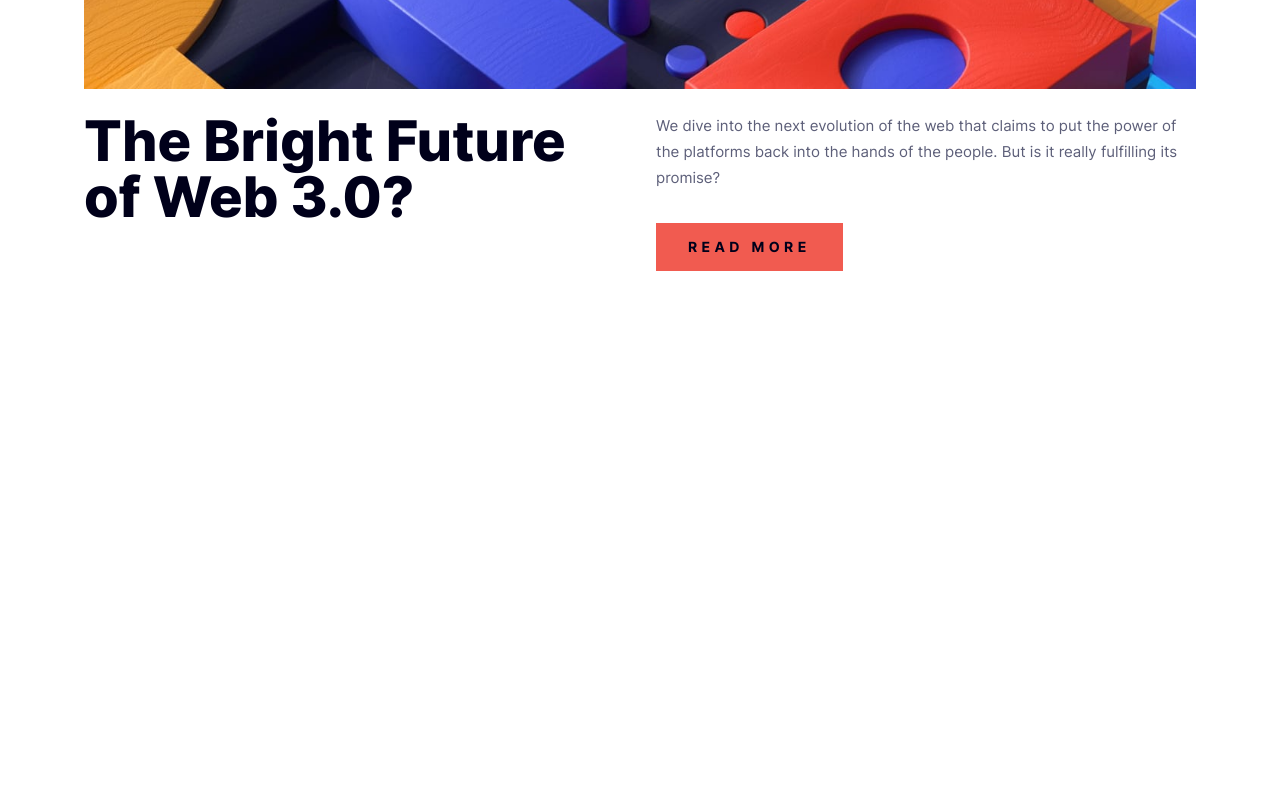
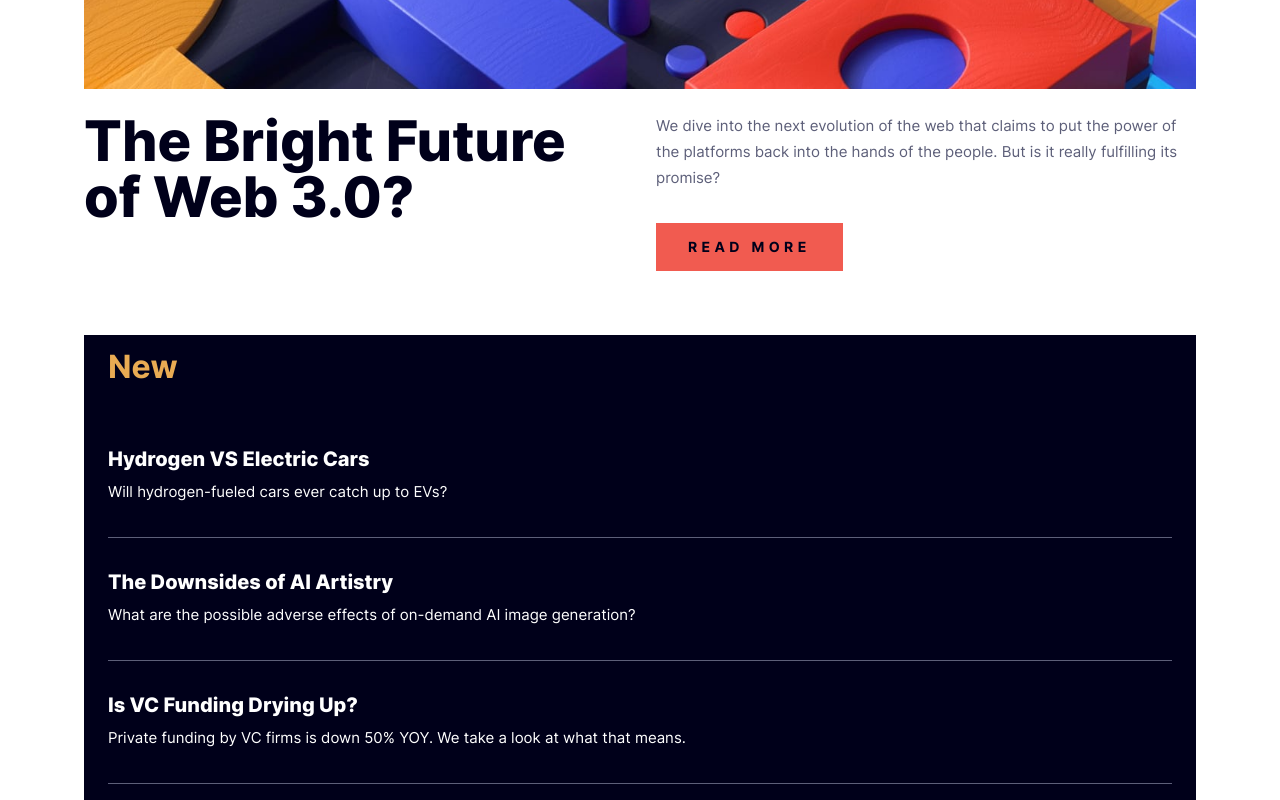
Before and after one commit to anamaydev/news-homepage, a React (Vite) app: page / in a window 1280 px wide. Shown: the part 403-1203 px from the top of the page. Before the commit the page ends 800 px from the top, so only its background shows below. Built offline with nearby package versions, Linux system fonts and the light colour scheme.

Commit message:
feat: add featured articles card to news page

```diff
--- a/src/App.jsx
+++ b/src/App.jsx
@@ -4,7 +4,7 @@
 *       [x]  Header
 *           [x] Nav Bar
 *       [ ]  Main
-*           [ ] Hero Article
+*           [x] Hero Article
 *           [ ] Featured Article
 *       [ ] Footer
 *           [ ] Article List
--- /dev/null
+++ b/src/components/Main/FeaturedArticles.jsx
@@ -0,0 +1,35 @@
+import { nanoid } from 'nanoid'
+
+export default function FeaturedArticles() {
+  const featuredArticles = [
+    {title:'Hydrogen VS Electric Cars', desc:'Will hydrogen-fueled cars ever catch up to EVs?', href:'#'},
+    {title:'The Downsides of AI Artistry', desc:'What are the possible adverse effects of on-demand AI image generation?', href:'#'},
+    {title:'Is VC Funding Drying Up?', desc:'Private funding by VC firms is down 50% YOY. We take a look at what that means.', href:'#'},
+  ]
+
+  function FeaturedArticles(){
+    return featuredArticles.map(article =>(
+      <li
+        key={nanoid()}
+        className="py-4 border-b border-navy-600"
+      >
+        <a
+          href={article.href}
+          className="flex flex-col gap-1"
+        >
+          <h3 className="text-preset-4">{article.title}</h3>
+          <p className="text-preset-6">{article.desc}</p>
+        </a>
+      </li>
+    ))
+  }
+
+  return (
+    <article className="flex flex-col gap-4 py-2 px-3 sm:py-4 sm:px-5 lg:py-2 lg:px-3 bg-navy-950 text-white">
+      <h2 className="text-preset-3 text-gold">New</h2>
+      <ul>
+        <FeaturedArticles/>
+      </ul>
+    </article>
+  )
+}
--- a/src/components/Main/Main.jsx
+++ b/src/components/Main/Main.jsx
@@ -1,9 +1,11 @@
 import HeroArticle from './HeroArticle.jsx'
+import FeaturedArticles from './FeaturedArticles'
 
 export default function Main(){
   return (
-    <main>
+    <main className="grid gap-8">
       <HeroArticle/>
+      <FeaturedArticles/>
     </main>
   )
 }
```
